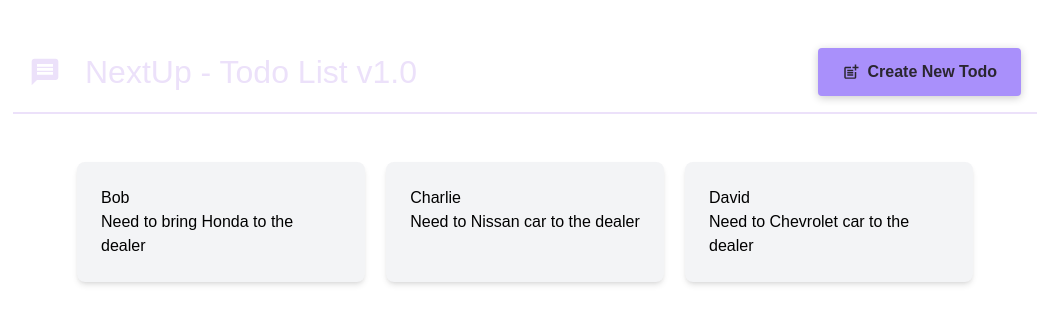
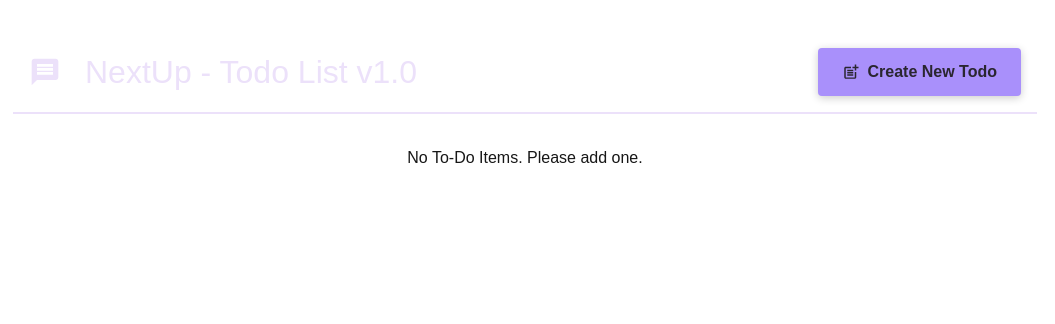
Before and after one commit to nabeeljohn/njohnweb, a Next.js app: page /tools/todo in a window 1280 px wide. Shown: the top 324 px of the page, without its empty margins (115-1170 px from the left). Built offline with nearby package versions, Linux system fonts and the light colour scheme.

Commit message:
update card

```diff
--- a/app/tools/todo/CreateTodoCard.tsx
+++ b/app/tools/todo/CreateTodoCard.tsx
@@ -1,7 +1,7 @@
 import { useState } from "react";
 import classes from "./CreateTodoCard.module.css";
 
-export default function CreateTodoCard({onCancel}: { onCancel: () => void }) {
+export default function CreateTodoCard({onCancel, newTodoCard}: { onCancel: () => void, newTodoCard: any}) {
 
     const [cardTitle, setCardTitle] = useState('AlexG');
     const [cardBody, setCardBody] = useState('Goto Honda');
@@ -18,9 +18,10 @@ export default function CreateTodoCard({onCancel}: { onCancel: () => void }) {
         e.preventDefault();
         const toDoPost = {
             title: cardTitle,
-            body: cardBody
+            body: cardBody,
+            createdOn: new Date().toISOString()
         };
-        console.log('New ToDo Entry:', toDoPost);
+        newTodoCard(toDoPost);
         onCancel(); // Close the modal after submission
     }
 
--- a/app/tools/todo/TodoCard.module.css
+++ b/app/tools/todo/TodoCard.module.css
@@ -2,3 +2,15 @@
     font-weight: bold;
     margin-bottom: 8px;
 }
+
+.divider {
+  border: none;
+  border-top: 1px solid #e5e7eb;
+  margin: 1rem 0;
+}
+
+.dateTime {
+  font-size: 0.875rem;
+  color: #6b7280;
+  text-align: left; /* or center */
+}
--- a/app/tools/todo/TodoCard.tsx
+++ b/app/tools/todo/TodoCard.tsx
@@ -1,10 +1,17 @@
 import classes from "./TodoCard.module.css";
 
-export default function TodoCard(props: {cardTitle: string, cardBody: string}) {
+export default function TodoCard({cardTitle, cardBody, cardCreatedOn}: { cardTitle: string, cardBody: string, cardCreatedOn: string}) {
     return (
-        <div className="max-w-md mx-auto my-4 p-6 bg-gray-100 rounded-lg shadow-md text-black">
-            <p className={classes.title}>{props.cardTitle}</p>
-            <p>{props.cardBody}</p>
-        </div>
+        <>
+            <div className="w-full my-4 p-6 bg-gray-100 rounded-lg shadow-md text-black">
+                <p className={classes.title}>{cardTitle}</p>
+                <p>{cardBody}</p>
+
+                <hr className={classes.divider} />
+                <p className={classes.dateTime}>
+                    Created on: {new Date(cardCreatedOn).toLocaleString()}
+                </p>
+            </div>
+        </>
     );
 }
--- a/app/tools/todo/TodoCardList.module.css
+++ b/app/tools/todo/TodoCardList.module.css
@@ -1,10 +1,12 @@
 .todoCardList {
     list-style: none;
-    max-width: 60rem;
-    margin: 1rem auto;
-    padding: 1rem auto;
+
+    margin: 1rem 10%;     /* match header */
+    padding: 1rem;        /* auto is invalid */
+
     display: grid;
     gap: 1rem;
-    grid-template-columns: repeat(3, 30%);
-    justify-content: center;
+
+    grid-template-columns: repeat(3, 1fr); /* fill available space */
+    justify-content: start;                 /* align left */
 }
--- a/app/tools/todo/TodoCardList.tsx
+++ b/app/tools/todo/TodoCardList.tsx
@@ -4,20 +4,44 @@ import TodoCard from "./TodoCard";
 import Modal from "./Modal";
 import CreateTodoCard from "./CreateTodoCard";
 import classes from "./TodoCardList.module.css";
+import { useState } from "react";
 
-export default function TodoCardList({isPosting, isNotPosting}:
-    {isPosting: boolean,
-     isNotPosting: () => void}) {
+export default function TodoCardList({ isPosting, isNotPosting, newTodoCard }:
+    {
+        isPosting: boolean,
+        isNotPosting: () => void,
+        newTodoCard?: any
+    }) {
+
+    type Card = {
+        title: string;
+        body: string;
+        createdOn: string;
+    };
+
+    const [todoCards, setTodoCards] = useState<Card[]>([]);
+
+    function addTodoCardHandler(newTodoCard: Card) {
+        setTodoCards((prevCards) => [...prevCards, newTodoCard]);
+    }
+
     return (
         <>
             {isPosting && <Modal onClose={isNotPosting}>
-                <CreateTodoCard onCancel={isNotPosting} />
+                <CreateTodoCard onCancel={isNotPosting} newTodoCard={addTodoCardHandler} />
             </Modal>}
-            <ul className={classes.todoCardList}>
-                <TodoCard cardTitle="Bob" cardBody="Need to bring Honda to the dealer" />
-                <TodoCard cardTitle="Charlie" cardBody="Need to Nissan car to the dealer" />
-                <TodoCard cardTitle="David" cardBody="Need to Chevrolet car to the dealer" />
-            </ul>
+            {todoCards.length > 0 && (
+                <ul className={classes.todoCardList}>
+                    {todoCards.map((todoCard) => (
+                        <TodoCard key={todoCard.title} cardTitle={todoCard.title} cardBody={todoCard.body} cardCreatedOn={todoCard.createdOn}/>
+                    ))}
+                </ul>
+            )}
+
+            {
+            todoCards.length === 0 && <p style={{textAlign:'center'}}>No To-Do Items. Please add one.</p>
+            }
+
         </>
     );
 }
```
